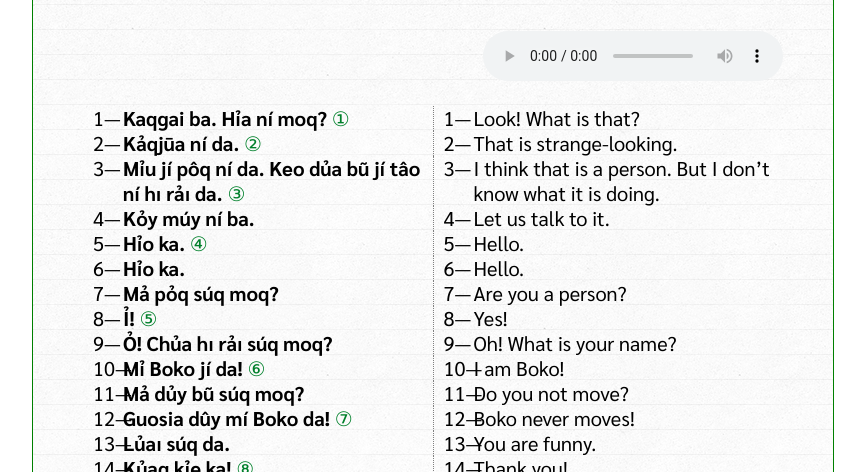
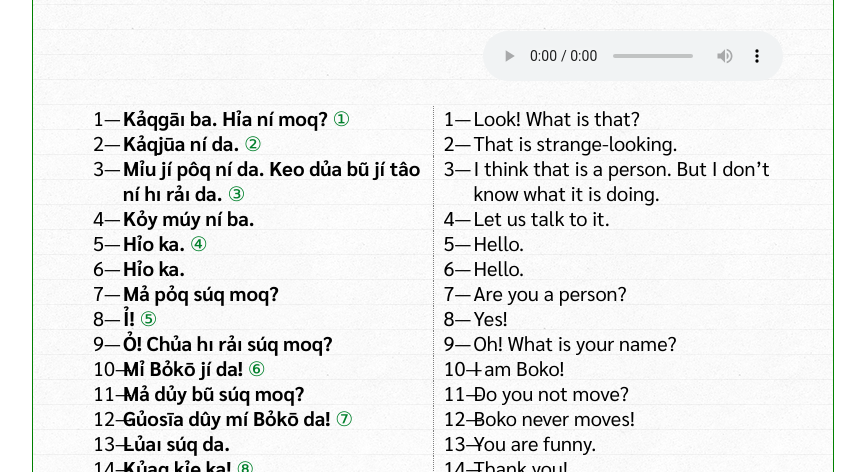
Before and after one commit to toaq/TwE, a Jekyll site: the page built from _lessons/09/index.md, in a window 1280 px wide and 900 px high. Shown: the part 428-900 px from the top of the window, without its empty margins (207-1072 px from the left). Built offline with Jekyll 4.4.1, drawn with Linux system fonts in a browser that asks for light colours; some web fonts are replaced.

Commit message:
missing diacritics

```diff
--- a/_lessons/09/index.md
+++ b/_lessons/09/index.md
@@ -6,7 +6,7 @@ title: 'Néıkō chỉetōaı'
 <audio id="mainaudio" controls src="lesson.mp3"></audio>
 
 {: .sentences}
-| **Kaqgai ba. Hỉa ní moq?** [①](#fn-1)     | Look! What is that? |
+| **Kảqgāı ba. Hỉa ní moq?** [①](#fn-1)     | Look! What is that? |
 | **Kảqjūa ní da. [②](#fn-2)** | That is strange-looking. |
 | **Mỉu jí pôq ní da. Keo dủa bũ jí tâo ní hı rảı da.** [③](#fn-3) | I think that is a person. But I don't know what it is doing. |
 | **Kỏy múy ní ba.**  | Let us talk to it. |
@@ -15,9 +15,9 @@ title: 'Néıkō chỉetōaı'
 | **Mả pỏq súq moq?**  | Are you a person? |
 | **Ỉ!** [⑤](#fn-5) | Yes! |
 | **Ỏ! Chủa hı rảı súq moq?**  | Oh! What is your name? |
-| **Mỉ Boko jí da!** [⑥](#fn-6) | I am Boko! |
+| **Mỉ Bỏkō jí da!** [⑥](#fn-6) | I am Boko! |
 | **Mả dủy bũ súq moq?** | Do you not move? |
-| **Guosia dûy mí Boko da!** [⑦](#fn-7) | Boko never moves! |
+| **Gủosīa dûy mí Bỏkō da!** [⑦](#fn-7) | Boko never moves! |
 | **Lủaı súq da.** | You are funny. |
 | **Kủaq kỉe ka!** [⑧](#fn-8) | Thank you! |
 
```
